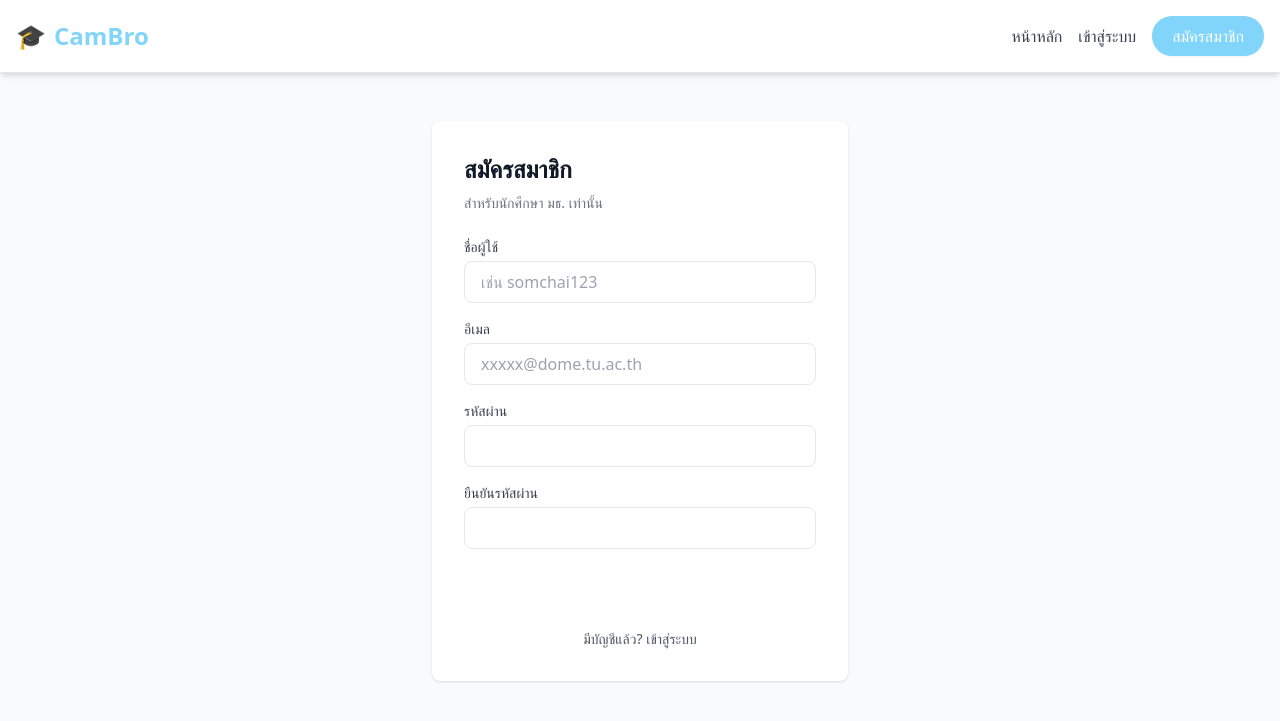
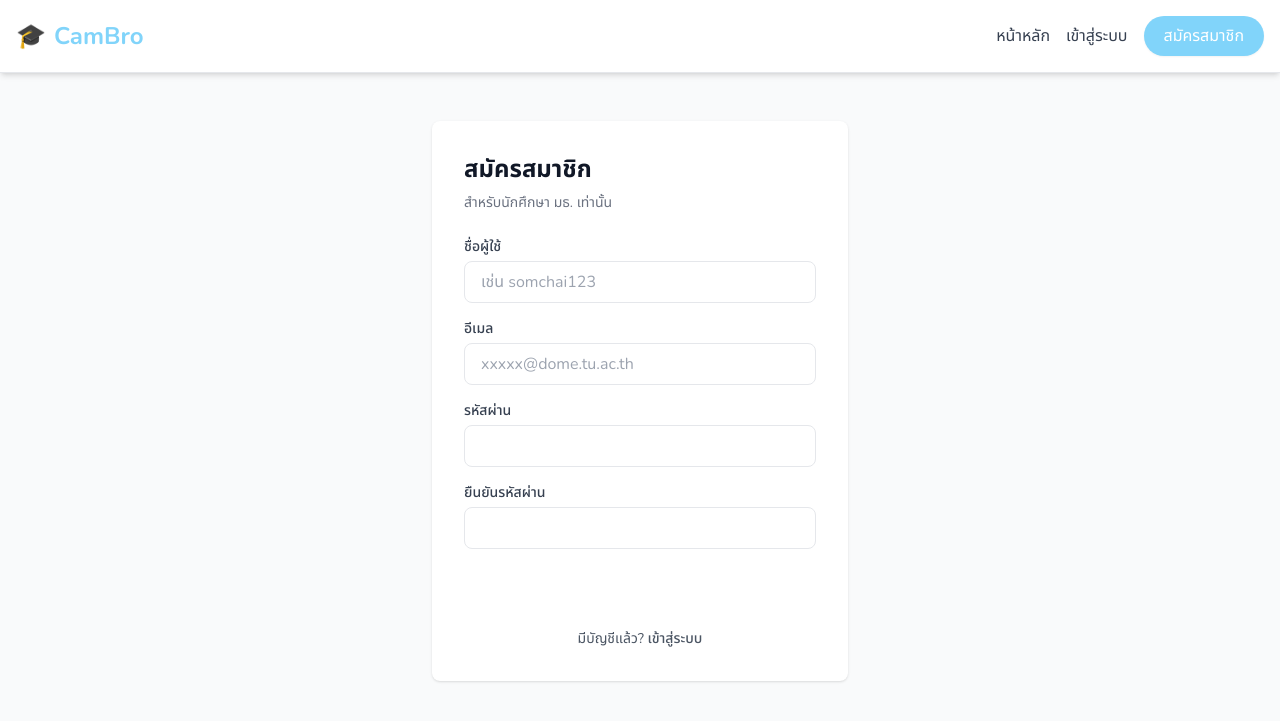
Before and after one commit to Rmnlin/CamBro, a Django app: page /register/ in a window 1280 px wide. Shown: the top 721 px of the page. Run offline with Django 4.2, Linux system fonts and the light colour scheme; some libraries are stand-ins or nearby versions.

Commit message:
add Nunito font for English text and change Thai font

```diff
--- a/items/templates/base.html
+++ b/items/templates/base.html
@@ -4,6 +4,7 @@
     <meta charset="UTF-8">
     <meta name="viewport" content="width=device-width, initial-scale=1.0">
     <title>{% block title %}CamBro{% endblock %}</title>
+    <link href="https://fonts.googleapis.com/css2?family=Noto+Sans+Thai:wght@300;400;500;600;700;800;900&family=Nunito:wght@300;400;500;600;700;800;900&display=swap" rel="stylesheet">
     <script src="https://cdn.tailwindcss.com"></script>
     <script>
         tailwind.config = {
@@ -11,6 +12,9 @@
                 extend: {
                     colors: {
                         'main-blue': '#81D4FA',
+                    },
+                    fontFamily: {
+                        sans: ['Nunito', 'Noto Sans Thai', 'sans-serif'],
                     }
                 }
             }
@@ -28,7 +32,7 @@
     <a href="/" class="text-gray-700 hover:text-main-blue">หน้าหลัก</a>
     {% if user.is_authenticated %}
         <a href="{% url 'create_item' %}" class="bg-main-blue text-white px-5 py-2 rounded-full shadow-sm hover:opacity-80">+ โพสต์ของ</a>
-        <a href="{% url 'inbox' %}" class="text-gray-700 hover:text-main-blue font-semibold">ข้อความ</a>
+        <a href="{% url 'inbox' %}" class="text-gray-700 hover:text-main-blue">ข้อความ</a>
         <a href="{% url 'dashboard' %}" class="text-gray-700 hover:text-main-blue">Dashboard</a>
 
         <div class="flex items-center gap-3 ml-2 border-l pl-4">
```
